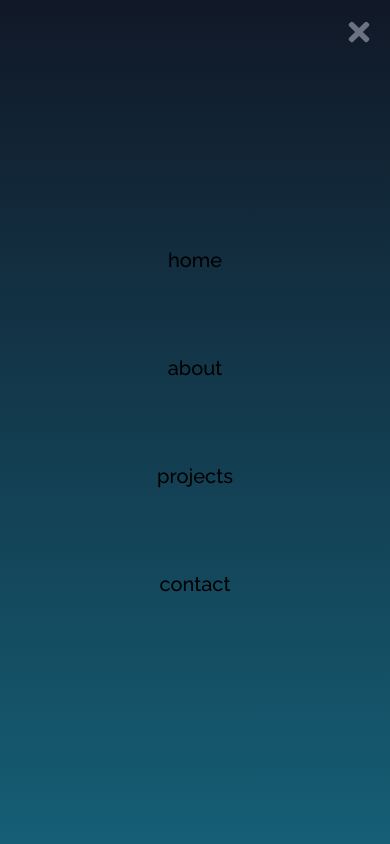
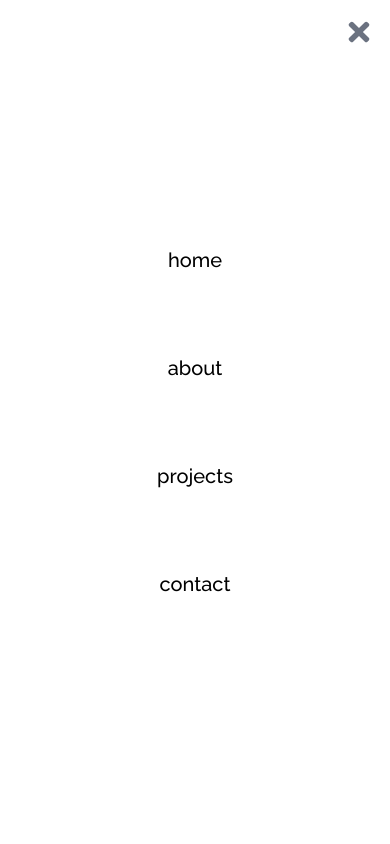
Before and after one commit to madh0c/madh0c.github.io, a React (Vite) app: page / in a window 390 px wide. Both pictures are taken after a click on the element 359 px from the left and 31 px from the top of the page. Shown: the top 844 px of the page. Built offline with nearby package versions, Linux system fonts and the light colour scheme; a web font is replaced by a local one.

Commit message:
updated mobile view navbar

```diff
--- a/src/components/NavBar.jsx
+++ b/src/components/NavBar.jsx
@@ -62,12 +62,12 @@ const NavBar = () => {
       </nav>
 
       {/* mobile view */}
-      <div className='flex md:hidden cursor-pointer z-10 text-gray-500' onClick={() => setNav(!nav)}>
+      <div className='flex md:hidden cursor-pointer z-10  text-gray-500' onClick={() => setNav(!nav)}>
         {nav ? <FaTimes size={30} /> : <FaBars size={30} />}
       </div>
 
       {nav && (
-        <ul className='flex flex-col justify-center items-center absolute top-0 left-0 w-full h-screen bg-gradient-to-b from-gray-900 to-cyan-800'>
+        <ul className='flex flex-col justify-center items-center absolute top-0 left-0 w-full h-screen bg-white dark:bg-slate-900'>
           {links.map(({ id, link }) => (
             <li key={id} className='px-4 cursor-pointer py-10 font-medium text-xl'>
               <Link onClick={() => setNav(!nav)} to={link} smooth duration={500}>{link}</Link>
```
